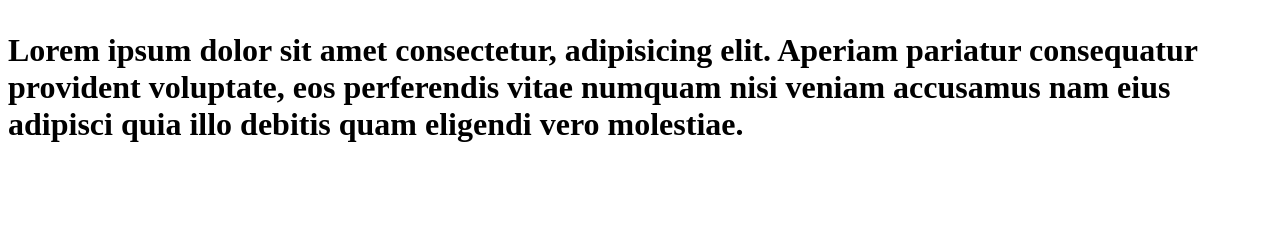
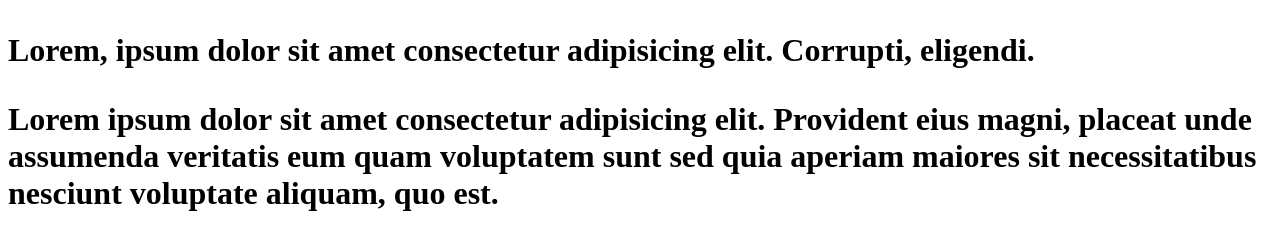
Before and after one commit to Mashixaal/test, a plain HTML site: page index.html in a window 1280 px wide. Drawn offline with Linux system fonts and the light colour scheme.

Commit message:
second commit

```diff
--- a/index.html
+++ b/index.html
@@ -11,7 +11,12 @@
 <body>
     <h1>
         <p>
-            Lorem ipsum dolor sit amet consectetur, adipisicing elit. Aperiam pariatur consequatur provident voluptate, eos perferendis vitae numquam nisi veniam accusamus nam eius adipisci quia illo debitis quam eligendi vero molestiae.
+            Lorem, ipsum dolor sit amet consectetur adipisicing elit. Corrupti, eligendi.
+        </p>
+    </h1>
+    <h1>
+        <p>
+            Lorem ipsum dolor sit amet consectetur adipisicing elit. Provident eius magni, placeat unde assumenda veritatis eum quam voluptatem sunt sed quia aperiam maiores sit necessitatibus nesciunt voluptate aliquam, quo est.
         </p>
     </h1>
 </body>
```
